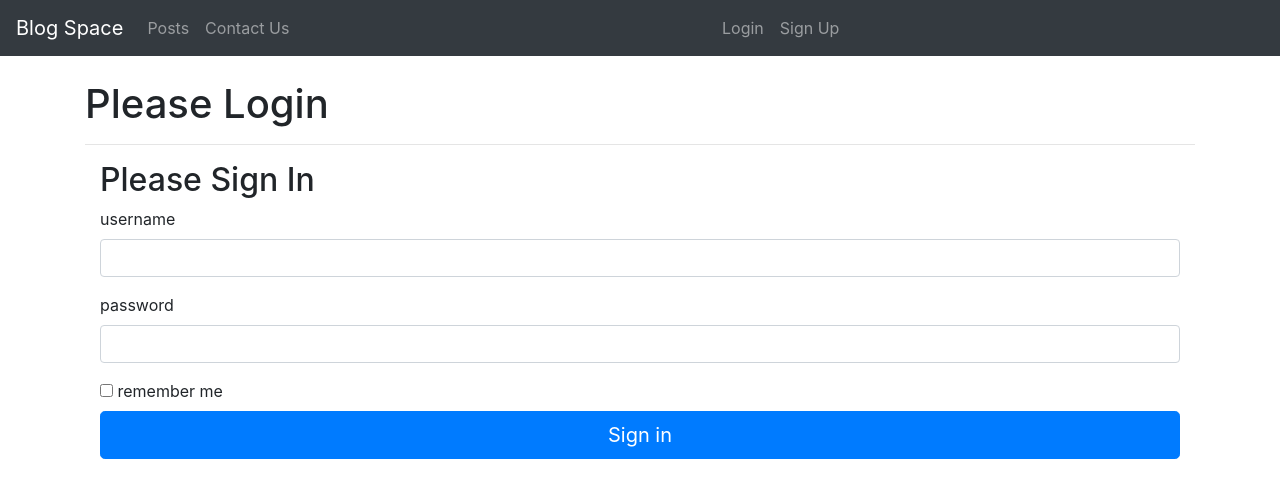
After one commit to PanthThakkar/Blogging, a Flask app: page /login in a window 1280 px wide. The commit adds this page. Shown: the top 498 px of the page. Run offline with Flask 2, Linux system fonts and the light colour scheme; some libraries are stand-ins or nearby versions.

Commit message:
Addition of Login Creditionals to the website

```diff
--- a/app.py
+++ b/app.py
@@ -5,10 +5,33 @@ from datetime import datetime
 from flask import request
 from flask import url_for
 from flask import redirect
+from flask_bootstrap import Bootstrap
+from flask_wtf import FlaskForm, form
+from wtforms import StringField, PasswordField, BooleanField, validators
+from wtforms.validators import InputRequired, Email, Length
 
 app = Flask(__name__)
 app.config['SQLALCHEMY_DATABASE_URI'] = 'sqlite:///posts.db'
+app.config['SQLALCHEMY_DATABASE_URI'] = 'sqlite:///loginCred.db'
+app.config['SECRET_KEY'] = 'Thisissupposedtobeasecretekey'
+bootstrap = Bootstrap(app)
 db = SQLAlchemy(app)
+
+class User(db.Model):
+    id = db.Column(db.Integer, primary_key=True)
+    username = db.Column(db.String(15), unique=True)
+    email = db.Column(db.String(50))
+
+class LoginForm(FlaskForm):
+    username = StringField('username', validators=[InputRequired(), Length(min=4, max=15)])
+    password = PasswordField('password', validators=[InputRequired(), Length(min=10, max=100)])
+    remember = BooleanField('remember me')
+
+class RegisterForm(FlaskForm):
+    email = StringField('email', validators=[InputRequired(), Email(message='Invalid email'), Length(max=50)])
+    username = StringField('username', validators=[InputRequired(), Length(min=4, max=15)])
+    password = StringField('password', validators=[InputRequired(), Length(min=10, max=100)])
+
 
 class BlogPost(db.Model):
     id = db.Column(db.Integer, primary_key = True)
@@ -83,6 +106,32 @@ def new_post():
 def getContact():
     return render_template('contact.html')
 
+@app.route('/login', methods=['GET','POST'])
+def login():
+    form = LoginForm()
+
+    if form.validate_on_submit():
+        return '<h1>' + form.username.data + ' ' + form.password.data + '</h1>'
+
+    return render_template('login.html', form = form)
+
+@app.route('/signup', methods=['GET','POST'])
+def signup():
+    form = RegisterForm()
+    if request.method == 'POST':
+        post.username = request.form['username']
+        post.email = request.form['email']
+        post.password = request.form['password']
+
+    if form.validate_on_submit():
+        new_user = User(username= post.username, password = post.password, email = post.email)
+        db.session.add(new_user)
+        db.session.commit()
+
+        return '<h1>New user has been created!</h1>'
+        # return '<h1>' + form.username.data + ' ' + form.password.data + ' ' + form.email.data + '</h1>'
+
+    return render_template('signup.html', form = form)
 
 if __name__ == "__main__":
     app.run(debug=True)
--- a/templates/base.html
+++ b/templates/base.html
@@ -24,9 +24,14 @@
                     <a class="nav-link" href="/contact">Contact Us</a>
                 </li>
             </ul>
-            <form class="form-inline my-2 my-md-0">
-                <input class="form-control" type="text" placeholder="Search">
-            </form>
+            <ul class="navbar-nav mr-auto n">
+                <li>
+                    <a class="nav-link" href="/login">Login</a>
+                </li>
+                <li>
+                    <a class="nav-link" href="/signup">Sign Up</a>
+                </li>
+            </ul>
         </div>
     </nav>
     <div class="container">
--- /dev/null
+++ b/templates/login.html
@@ -0,0 +1,26 @@
+{% extends 'base.html' %}
+{% import 'bootstrap/wtf.html' as wtf %}
+
+{% block head %}
+    <title>Login</title>
+{% endblock %}
+
+{% block body %}
+    <br>
+    <div >
+        <h1 style="display: inline;">Please Login</h1>
+    </div>
+    <hr>
+
+    <div class="container">
+        <form class="form-signin" method="POST" action="/login">
+            <h2 class="form-signin-heading">Please Sign In</h2>
+            {{ form.hidden_tag() }}
+            {{ wtf.form_field(form.username) }}
+            {{ wtf.form_field(form.password) }}
+            {{ wtf.form_field(form.remember) }}
+            <button class= "btn btn-lg btn-primary btn-block" type="submit">Sign in</button>
+        </form>
+    </div>
+
+{% endblock %}
```
Also changed, not shown: templates/signup.html (added, +24 -0 lines), loginCred.db (added), posts.db.
